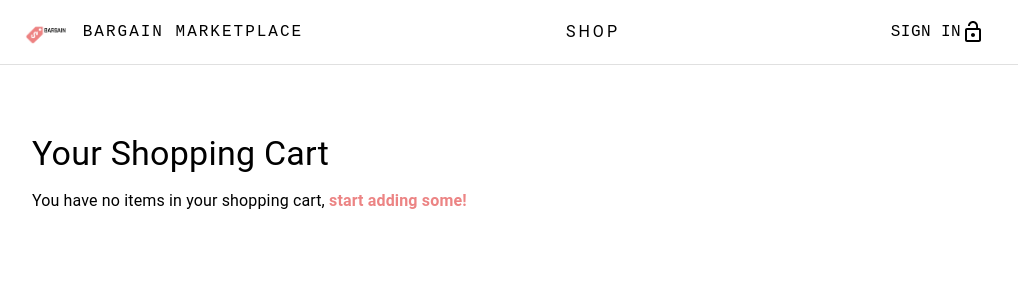
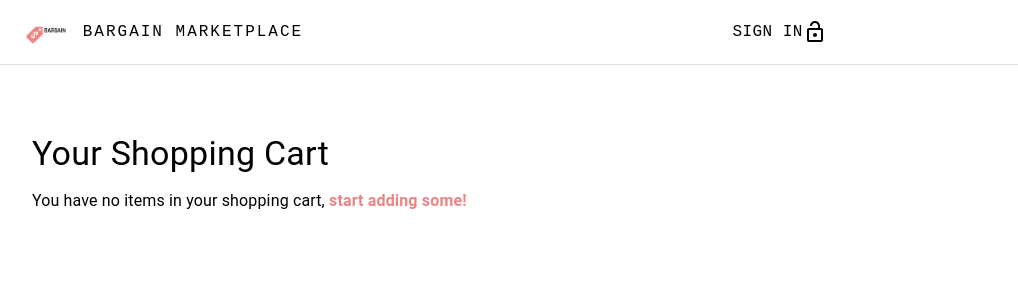
Before and after one commit to dinaabdulrasoul/Bargain-Marketplace-Frontend, a React (Create React App) app in the folder Products Page/: page /cart in a window 1280 px wide. Shown: the top 300 px of the page, without its empty margins (0-1018 px from the left). Built offline with nearby package versions, Linux system fonts and the light colour scheme.

Commit message:
remove shop from navbar

```diff
--- a/Products Page/src/components/Navbar/Navbar.jsx
+++ b/Products Page/src/components/Navbar/Navbar.jsx
@@ -49,12 +49,6 @@ const Navbar = ({totalItems}) => {
                     BARGAIN MARKETPLACE
                 </Typography>
 
-                {((location.pathname !=='/'))&& (
-                <Typography component = {Link} to = "/" varient="h5" className = {classes.title} color="inherit"
-                style={{ letterSpacing: 3, fontSize: 16 }}>
-                    SHOP
-                </Typography> ) }
-
                 {((location.pathname !=='/auth'))&& (
                 <div>
                 {user?.result ? (
```
